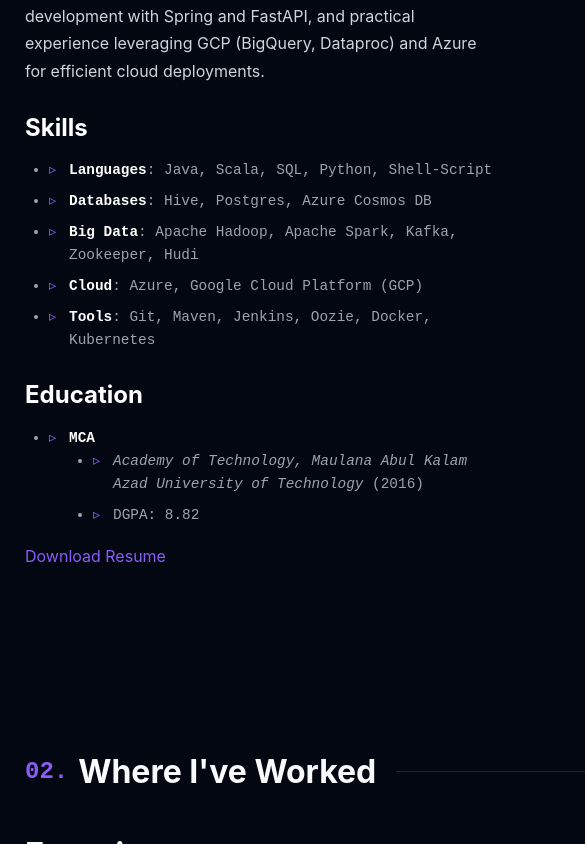
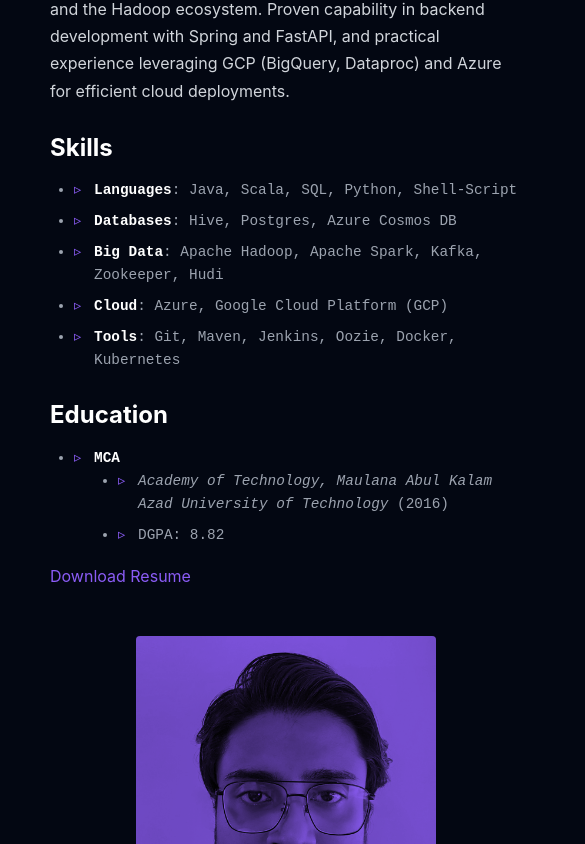
Before and after one commit to Sid4GitHub/portfolio, a React (Vite) app: page / in a window 390 px wide. Shown: the part 1156-2000 px from the top of the page, 585 px wide, since content can reach past the window. Built offline with nearby package versions, Linux system fonts and the light colour scheme.

Commit message:
feat: implement core portfolio sections (About, Experience, Projects) and global styling

```diff
--- a/src/components/Sections/About.jsx
+++ b/src/components/Sections/About.jsx
@@ -13,7 +13,8 @@ const About = () => {
                     whileInView={{ opacity: 1, y: 0 }}
                     transition={{ duration: 0.5 }}
                     viewport={{ once: true }}
-                    style={{ display: 'grid', gridTemplateColumns: '3fr 2fr', gap: '50px', alignItems: 'start' }}
+                    style={{}}
+                    className="about-grid"
                 >
                     <div className="prose">
                         {loading ? <p>Loading...</p> : <ReactMarkdown>{content}</ReactMarkdown>}
--- a/src/components/Sections/Experience.jsx
+++ b/src/components/Sections/Experience.jsx
@@ -14,10 +14,10 @@ const Experience = () => {
                     transition={{ duration: 0.5 }}
                     viewport={{ once: true }}
                 >
-                    <h2 style={{ display: 'flex', alignItems: 'center', whiteSpace: 'nowrap', fontSize: '2rem', marginBottom: '2rem', color: 'var(--text-color)' }}>
-                        <span style={{ color: 'var(--accent-color)', marginRight: '10px', fontSize: '1.5rem', fontFamily: 'var(--font-mono)' }}>02.</span>
+                    <h2 className="section-header">
+                        <span className="section-header-number">02.</span>
                         Where I've Worked
-                        <span style={{ display: 'block', height: '1px', width: '200px', background: 'var(--border-color)', marginLeft: '20px' }}></span>
+                        <span className="section-header-line"></span>
                     </h2>
 
                     <div className="prose">
--- a/src/components/Sections/Projects.jsx
+++ b/src/components/Sections/Projects.jsx
@@ -14,10 +14,10 @@ const Projects = () => {
                     transition={{ duration: 0.5 }}
                     viewport={{ once: true }}
                 >
-                    <h2 style={{ display: 'flex', alignItems: 'center', whiteSpace: 'nowrap', fontSize: '2rem', marginBottom: '2rem', color: 'var(--text-color)' }}>
-                        <span style={{ color: 'var(--accent-color)', marginRight: '10px', fontSize: '1.5rem', fontFamily: 'var(--font-mono)' }}>03.</span>
+                    <h2 className="section-header">
+                        <span className="section-header-number">03.</span>
                         Some Things I've Built
-                        <span style={{ display: 'block', height: '1px', width: '200px', background: 'var(--border-color)', marginLeft: '20px' }}></span>
+                        <span className="section-header-line"></span>
                     </h2>
 
                     <div className="prose">
--- a/src/index.css
+++ b/src/index.css
@@ -161,24 +161,65 @@ p {
 .prose a::after {
     content: '';
     display: block;
-    width: 0;
-    height: 1px;
-    position: absolute;
-    bottom: 0px;
-    background-color: var(--accent-color);
-    transition: var(--transition);
+
+    .section {
+        padding: 50px 0;
+        min-height: auto;
+        /* Allow content to dictate height on mobile */
+    }
 }
 
-.prose a:hover::after {
-    width: 100%;
+/* Responsive Grid for About Section */
+.about-grid {
+    display: grid;
+    grid-template-columns: 3fr 2fr;
+    gap: 50px;
+    align-items: start;
 }
 
 @media (max-width: 768px) {
-    .container {
-        padding: 0 25px;
+    .about-grid {
+        grid-template-columns: 1fr;
+        gap: 30px;
+    }
+}
+
+/* Responsive Section Header */
+.section-header {
+    display: flex;
+    align-items: center;
+    white-space: nowrap;
+    font-size: 2rem;
+    margin-bottom: 2rem;
+    color: var(--text-color);
+}
+
+.section-header-number {
+    color: var(--accent-color);
+    margin-right: 10px;
+    font-size: 1.5rem;
+    font-family: var(--font-mono);
+}
+
+.section-header-line {
+    display: block;
+    height: 1px;
+    width: 200px;
+    background: var(--border-color);
+    margin-left: 20px;
+}
+
+@media (max-width: 768px) {
+    .section-header {
+        white-space: normal;
+        /* Allow wrapping on small screens */
+        font-size: 1.5rem;
     }
 
-    .section {
-        padding: 80px 0;
+    .section-header-line {
+        width: 100%;
+        /* Adjust line width or hide it if needed */
+        flex-grow: 1;
+        min-width: 20px;
     }
 }
```
